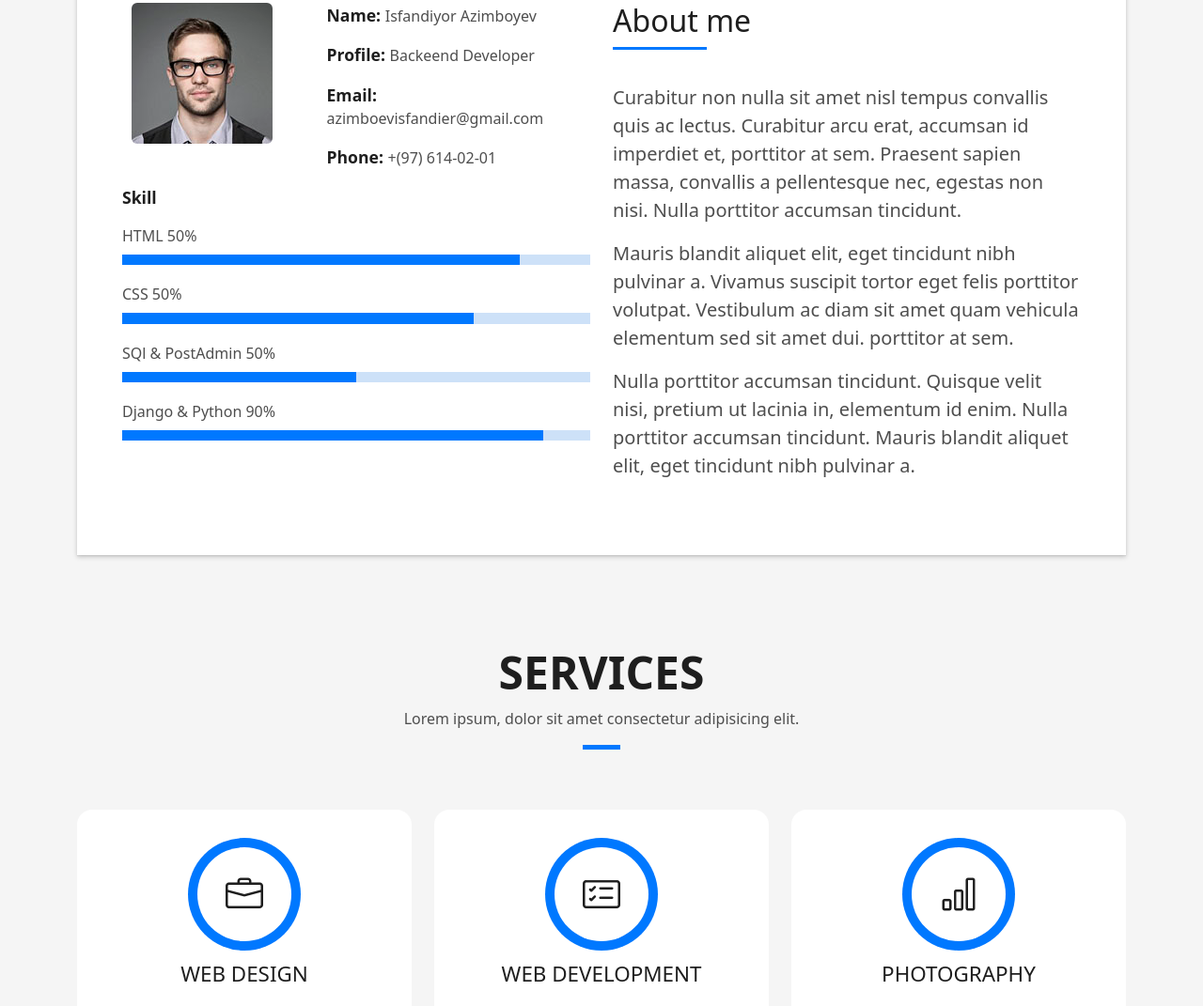
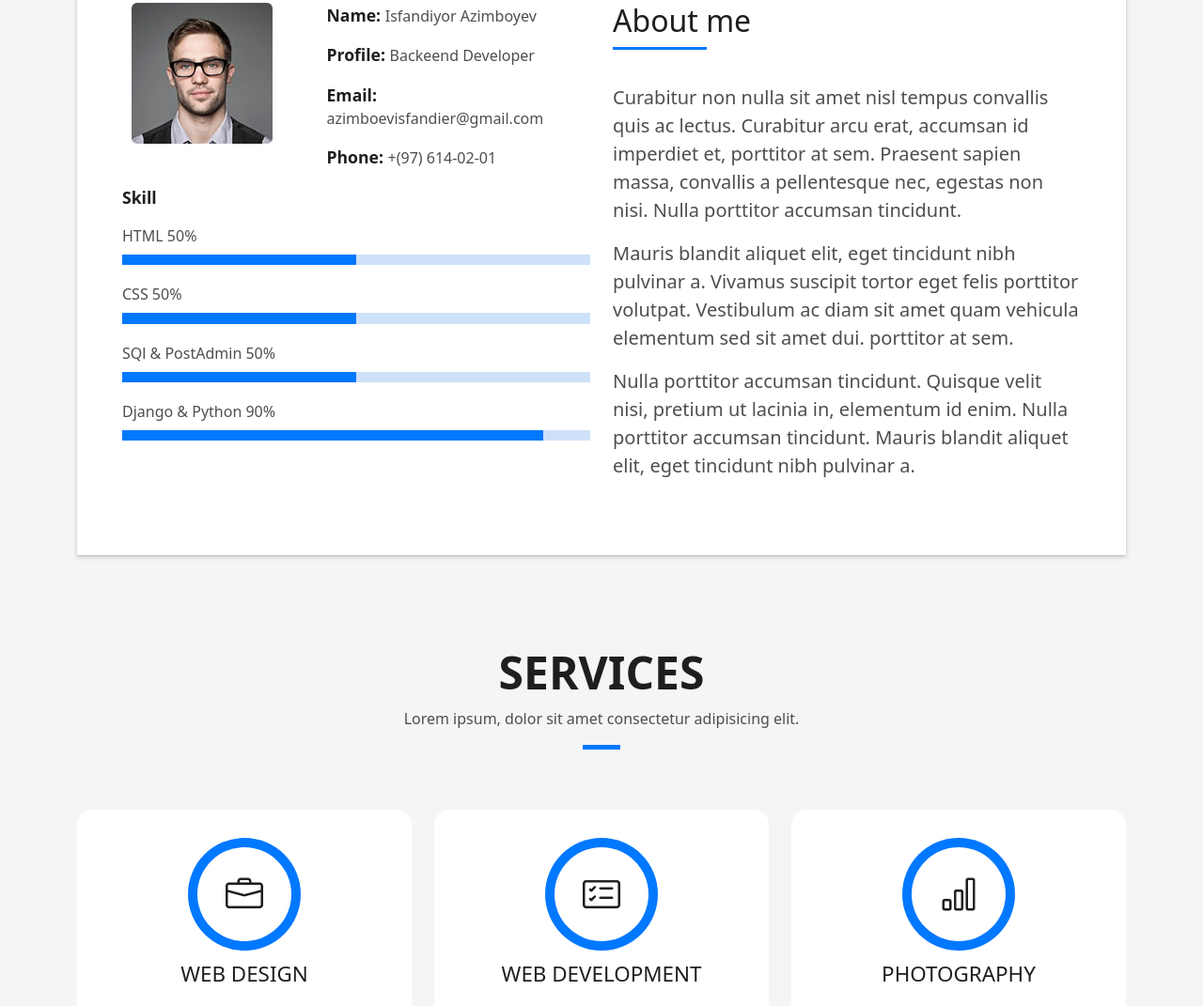
Before and after one commit to Isfandiyor-Az/About-Me, a plain HTML site: page index.html in a window 1280 px wide. Shown: the part 925-1996 px from the top of the page at 94% size. Drawn offline with Linux system fonts and the light colour scheme.

Commit message:
Update index.html

```diff
--- a/index.html
+++ b/index.html
@@ -116,11 +116,11 @@
                     <p class="title-s">Skill</p>
                     <span>HTML</span> <span class="pull-right">50%</span>
                     <div class="progress">
-                      <div class="progress-bar" role="progressbar" style="width: 85%;" aria-valuenow="85" aria-valuemin="0" aria-valuemax="100"></div>
+                      <div class="progress-bar" role="progressbar" style="width: 50%;" aria-valuenow="50" aria-valuemin="0" aria-valuemax="100"></div>
                     </div>
                     <span>CSS</span> <span class="pull-right">50%</span>
                     <div class="progress">
-                      <div class="progress-bar" role="progressbar" style="width: 75%" aria-valuenow="75" aria-valuemin="0" aria-valuemax="100"></div>
+                      <div class="progress-bar" role="progressbar" style="width: 50%" aria-valuenow="50" aria-valuemin="0" aria-valuemax="100"></div>
                     </div>
                     <span>SQl & PostAdmin</span> <span class="pull-right">50%</span>
                     <div class="progress">
```
